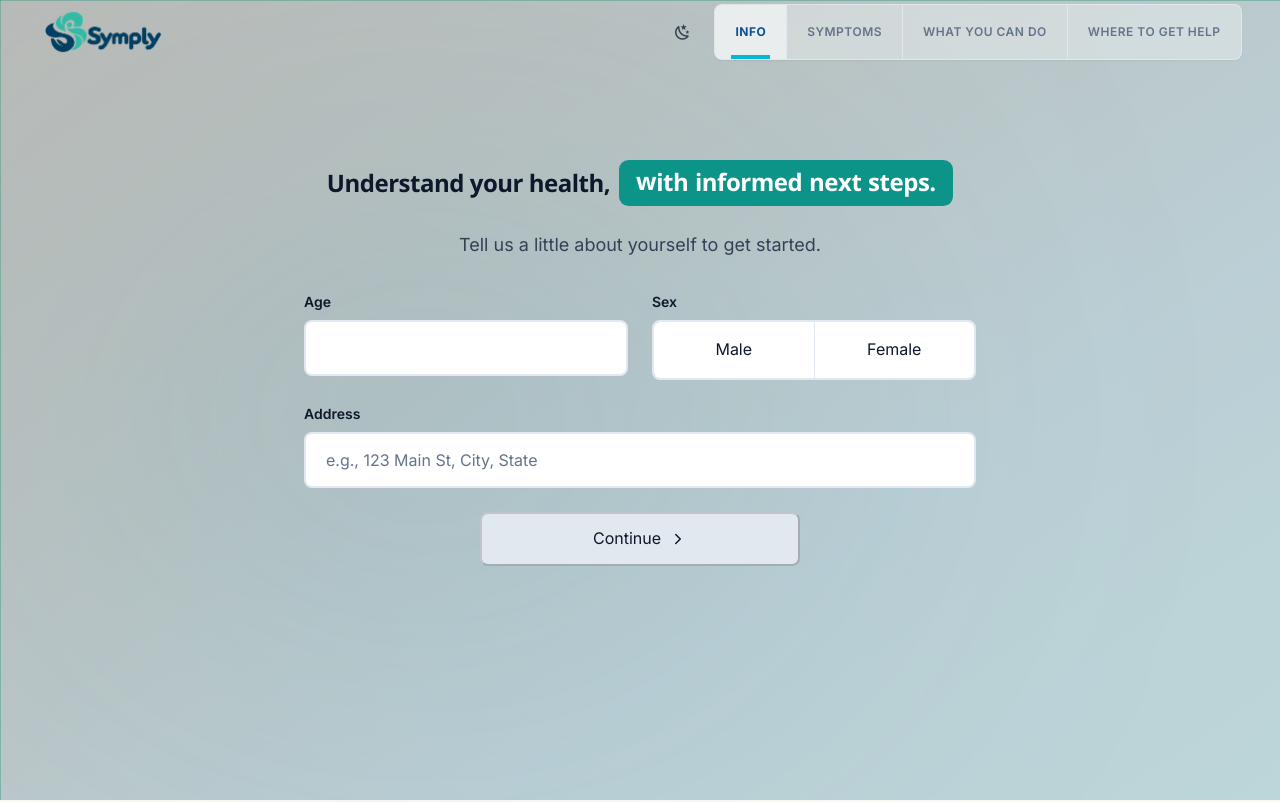
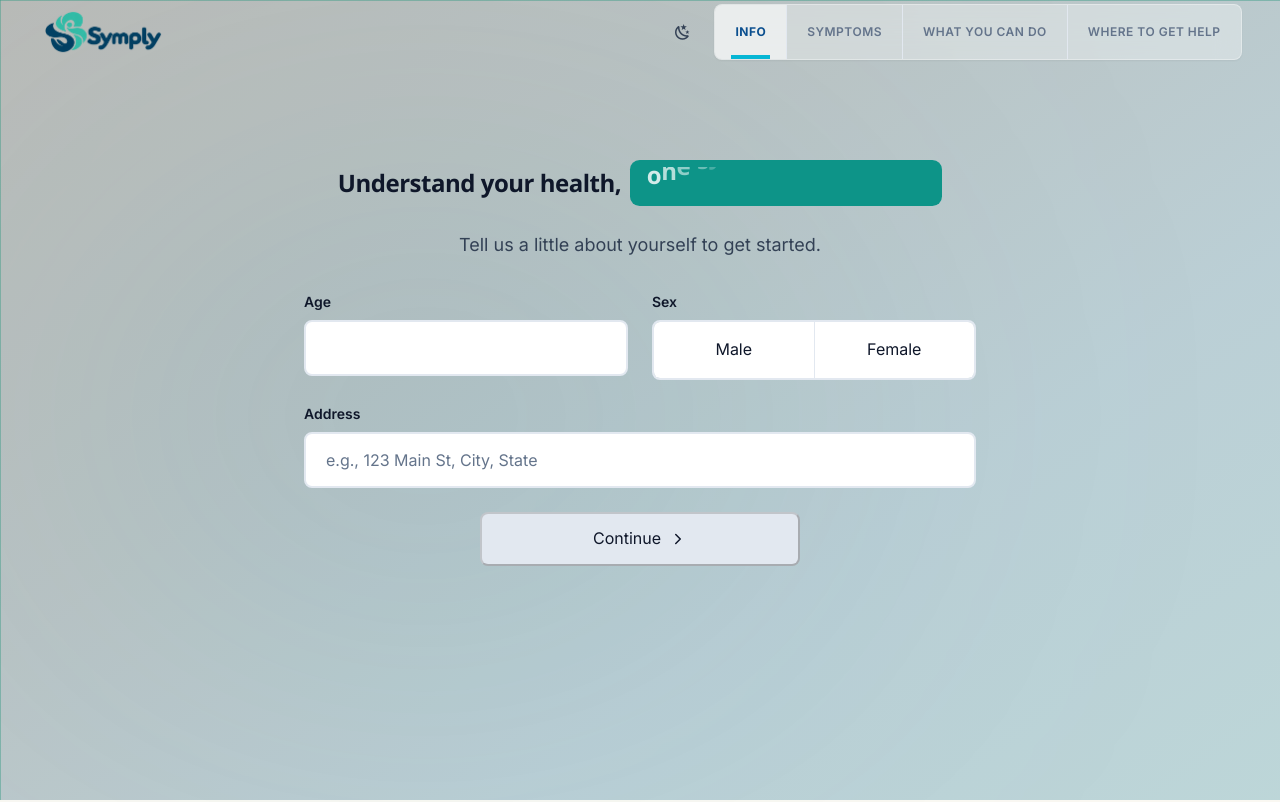
Before and after one commit to Dreimacato/symply, a Nuxt app in the folder symply_frontend/: page / in a window 1280 px wide. Shown: the top 802 px of the page. Built offline with nearby package versions, Linux system fonts and the light colour scheme.

Commit message:
Frontend: slow down rotating headline and text slide-in; stop reduced-motion setting from disabling the slide

```diff
--- a/symply_frontend/app/app.vue
+++ b/symply_frontend/app/app.vue
@@ -207,7 +207,7 @@ p, li, label, legend, figcaption, blockquote,
 th, td, dt, dd,
 .v-card-title, .v-card-subtitle, .v-card-text,
 .v-list-item-title, .v-list-item-subtitle, .v-chip__content, .v-alert__content {
-  animation: symply-text-slide-in 0.5s cubic-bezier(0.22, 1, 0.36, 1) backwards;
+  animation: symply-text-slide-in 0.9s cubic-bezier(0.22, 1, 0.36, 1) backwards;
 }
 
 /* Page changes: pure fade (no sideways slide) so it doesn't fight the
@@ -235,15 +235,9 @@ th, td, dt, dd,
    Reduced motion
 ========================================= */
 
-@media (prefers-reduced-motion: reduce) {
-  *,
-  *::before,
-  *::after {
-    animation-duration: 0.01ms !important;
-    animation-iteration-count: 1 !important;
-    transition-duration: 0.01ms !important;
-  }
-}
+/* The global reduced-motion override was removed on purpose: it forced every
+   animation to 0.01ms, which disabled the rotating headline's slide and the
+   text slide-in on machines where the OS animation setting is off. */
 
 /* =========================================
    Utility
--- a/symply_frontend/app/components/RotatingText.vue
+++ b/symply_frontend/app/components/RotatingText.vue
@@ -47,12 +47,12 @@ const props = defineProps({
       'with health insights.',
     ],
   },
-  rotationInterval: { type: Number, default: 2000 },
-  staggerDuration: { type: Number, default: 0.025 },
+  rotationInterval: { type: Number, default: 4500 },
+  staggerDuration: { type: Number, default: 0.06 },
   staggerFrom: { type: String, default: 'last' },
 })
 
-const EXIT_MS = 350
+const EXIT_MS = 700 /* must match the rt-slide-out duration in the CSS */
 const index = ref(0)
 const leaving = ref(false)
 const animated = ref(false) /* false until the first swap (animatePresenceInitial=false) */
@@ -105,7 +105,7 @@ function next() {
 watch(index, () => nextTick(measure))
 
 onMounted(() => {
-  reduceMotion = window.matchMedia('(prefers-reduced-motion: reduce)').matches
+  /* reduceMotion stays false on purpose: the slide always runs */
   measure()
   document.fonts?.ready.then(measure)
   if (typeof ResizeObserver !== 'undefined' && contentRef.value) {
@@ -164,7 +164,7 @@ onBeforeUnmount(() => {
   background-color: var(--rt-bg);
   color: var(--rt-fg);
   font-weight: 700;
-  transition: width 0.45s cubic-bezier(0.22, 1, 0.36, 1), background-color 0.3s ease, color 0.3s ease;
+  transition: width 0.8s cubic-bezier(0.22, 1, 0.36, 1), background-color 0.3s ease, color 0.3s ease;
 }
 
 .text-rotate-highlight-content {
@@ -205,10 +205,10 @@ onBeforeUnmount(() => {
 /* Slide up, staggered from the last letter: letters rise in from below the
    mask and leave upward (enter y 100% -> 0, exit y 0 -> -120%) */
 .text-rotate-active.is-animated .text-rotate-element {
-  animation: rt-slide-in 0.5s cubic-bezier(0.34, 1.3, 0.64, 1) backwards;
+  animation: rt-slide-in 1s cubic-bezier(0.22, 1, 0.36, 1) backwards;
 }
 .text-rotate-active.is-leaving .text-rotate-element {
-  animation: rt-slide-out 0.35s cubic-bezier(0.5, 0, 0.75, 0) forwards;
+  animation: rt-slide-out 0.7s cubic-bezier(0.45, 0, 0.55, 1) forwards;
 }
 
 @keyframes rt-slide-in {
@@ -220,9 +220,6 @@ onBeforeUnmount(() => {
   to { transform: translateY(-120%); opacity: 0; }
 }
 
-@media (prefers-reduced-motion: reduce) {
-  .text-rotate-highlight { transition: none; }
-  .text-rotate-active.is-animated .text-rotate-element { animation: none; }
-  .text-rotate-active.is-leaving .text-rotate-element { animation: none; opacity: 0; }
-}
+/* Intentionally no prefers-reduced-motion override: the slide is a core part
+   of the headline and must run even when the OS animation setting is off. */
 </style>
```
